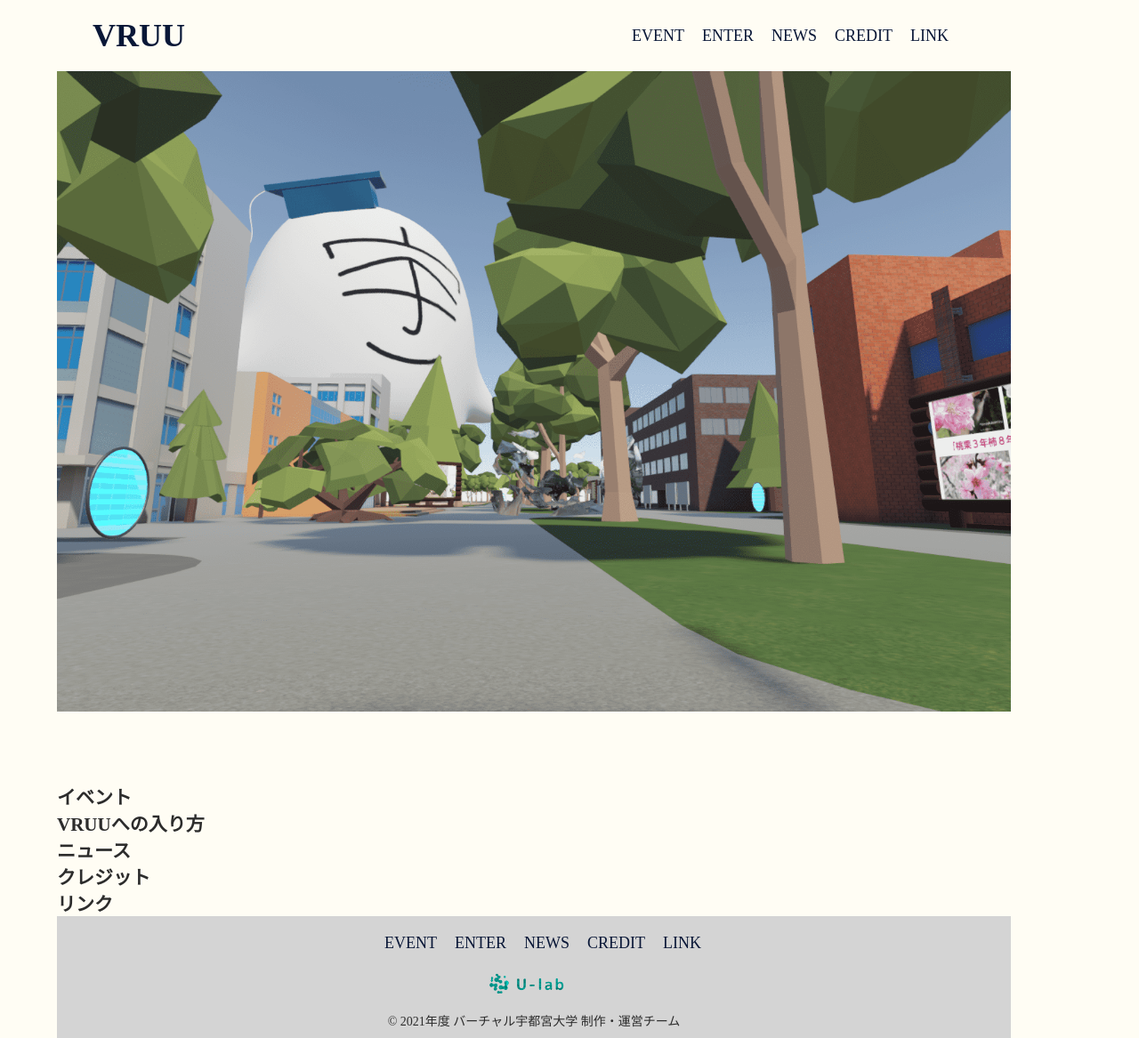
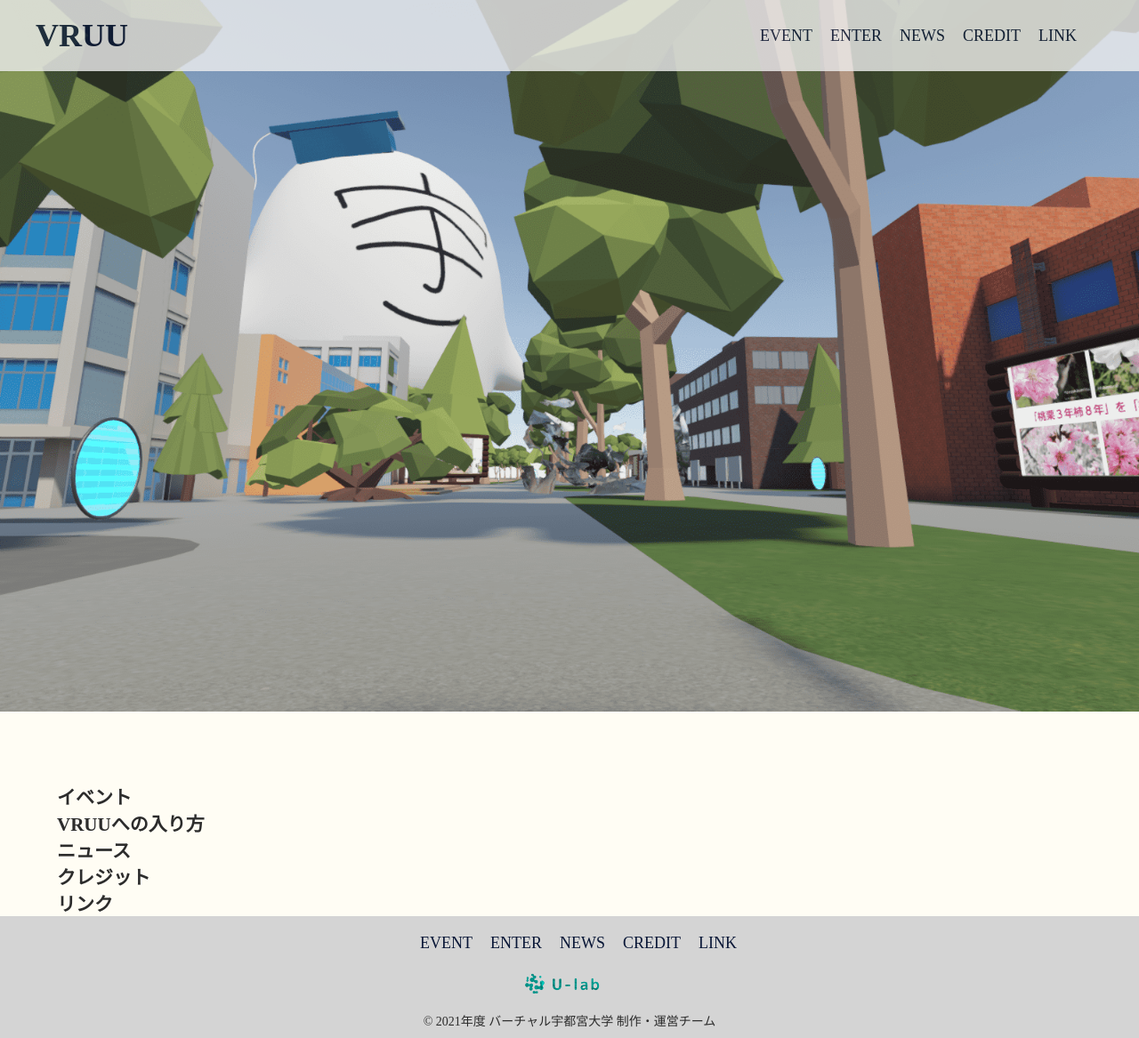
Before and after one commit to u-lab/vruu-2021, a PHP site: page / in a window 1280 px wide. Shown: the whole page at 89% size. Run offline with PHP 8.4, Linux system fonts and the light colour scheme.

Commit message:
headerを上部に固定

```diff
--- a/css/style.css
+++ b/css/style.css
@@ -36,9 +36,12 @@ a {
 header {
     display: flex;
     justify-content: space-between;
+    position: fixed;
     width: 100%;
     height: 80px;
+    background-color: #EFEFEF;
     align-items: center;
+    opacity: 0.8;
 }
 
 header ul, footer ul {
@@ -66,7 +69,7 @@ header nav {
 
 .mainvisual {
     margin-bottom: 80px;
-    height: calc(100vh - 80px);
+    height: 100vh;
 }
 
 .mainvisual img {
--- a/index.html
+++ b/index.html
@@ -9,7 +9,6 @@
 </head>
 
 <body>
-<div class="wrapper">
 
     <header>
         <h1 class="site-title"><a href="index.html">VRUU</a></h1>
@@ -31,30 +30,30 @@
             <img src="img/top_picture.png">
         </div>
 
-        <section id="event">
+        <section id="event" class="wrapper">
             <h2 class="sec-title">イベント</h2>
 
 
         </section>
 
-        <section id="enter">
+        <section id="enter" class="wrapper">
             <h2 class="sec-title">VRUUへの入り方</h2>
 
 
         </section>
 
 
-        <section id="news">
+        <section id="news" class="wrapper">
             <h2 class="sec-title">ニュース</h2>
 
         </section>
 
-        <section id="credit">
+        <section id="credit" class="wrapper">
             <h2 class="sec-title">クレジット</h2>
 
         </section>
 
-        <section id="link">
+        <section id="link" class="wrapper">
             <h2 class="sec-title">リンク</h2>
 
         </section>
@@ -62,7 +61,6 @@
     </main>
 
     <footer>
-
         <nav>
                 <ul>
                     <li class="header-nav"><a href="#event">EVENT</a></li>
@@ -78,10 +76,9 @@
             </div>
 
             <p class="copyright">&copy; 2021年度 バーチャル宇都宮大学 制作・運営チーム</p>
+
     </footer>
 
-
-</div>
 </body>
 
 </html>
```
Lines whose indentation alone changed are shown as unchanged.
